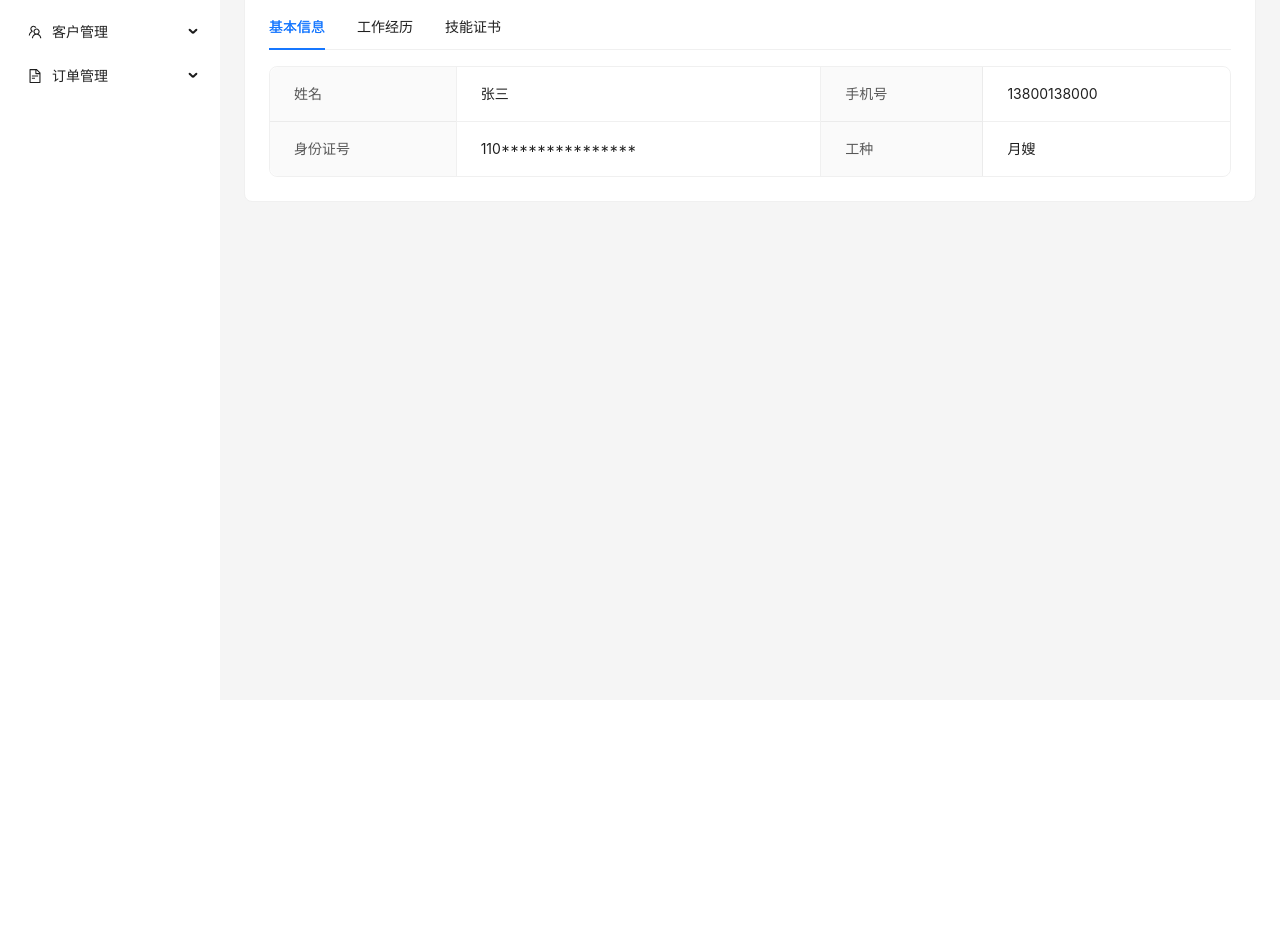
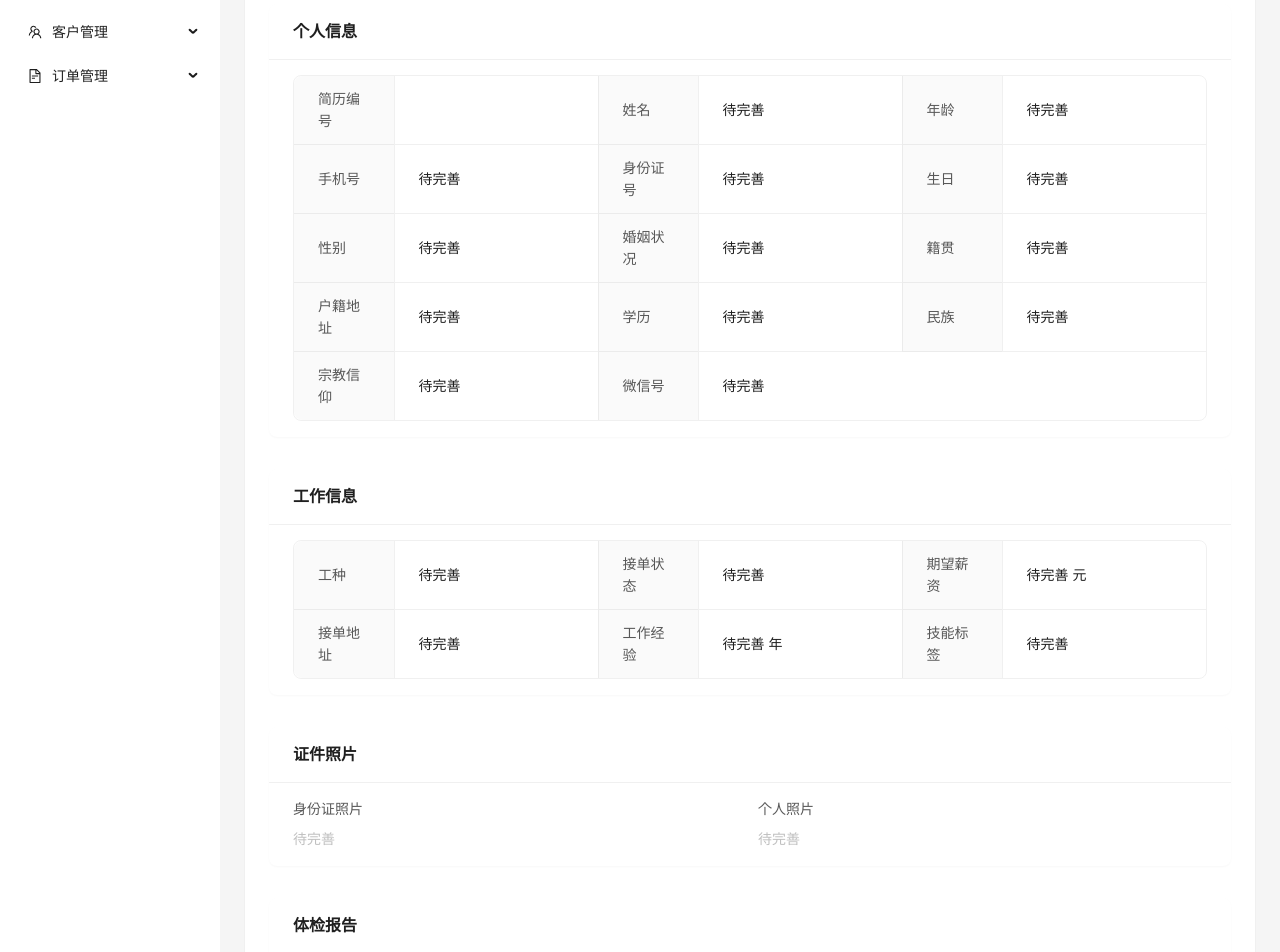
Before and after one commit to sunxuebo91/ande-, a React (Vite) app: page /worker/detail/1 in a window 1280 px wide. Shown: the part 100-1052 px from the top of the page. Before the commit the page ends 864 px from the top, so only its background shows below. Built offline with nearby package versions, Linux system fonts and the light colour scheme.

Commit message:
版本v1.0.6：优化简历详情页标题显示

```diff
--- a/src/pages/Worker/Create.jsx
+++ b/src/pages/Worker/Create.jsx
@@ -28,7 +28,13 @@ export default function ResumeCreate() {
 
   const onFinish = (values) => {
     console.log('Received values:', values);
-    message.success('简历创建成功');
+    // 生成8位随机简历编号
+    const resumeId = Math.floor(10000000 + Math.random() * 90000000).toString();
+    // 保存数据到localStorage
+    localStorage.setItem(`resume_${resumeId}`, JSON.stringify(values));
+    message.success(`简历创建成功，编号: ${resumeId}`);
+    // 跳转到简历详情页
+    window.location.href = `/worker/detail/${resumeId}`;
   };
 
   const handlePreview = async (file) => {
@@ -344,7 +350,6 @@ export default function ResumeCreate() {
                 <Form.Item
                   name="serviceAddress"
                   label="接单地址"
-                  rules={[{ required: true, message: '请输入接单地址' }]}
                 >
                   <Input placeholder="请输入详细接单地址" />
                 </Form.Item>
--- a/src/pages/Worker/Detail.jsx
+++ b/src/pages/Worker/Detail.jsx
@@ -1,35 +1,168 @@
 
-import React from 'react';
-import { Card, Descriptions, Button, Tabs } from 'antd';
+import React, { useEffect, useState } from 'react';
+import { Card, Descriptions, Button, Row, Col, Image } from 'antd';
 import { EditOutlined } from '@ant-design/icons';
-
-const { TabPane } = Tabs;
+import { useParams } from 'react-router-dom';
 
 export default function ResumeDetail() {
+  const { resumeId } = useParams();
+  const [resumeData, setResumeData] = useState({});
+
+  // 模拟从API获取数据
+  useEffect(() => {
+    // 这里应该是从API获取数据的逻辑
+    // 暂时使用localStorage模拟
+    const savedData = localStorage.getItem(`resume_${resumeId}`) || '{}';
+    setResumeData(JSON.parse(savedData));
+  }, [resumeId]);
+
+  const displayValue = (value) => {
+    return value || '待完善';
+  };
+
   return (
     <Card
       title="简历详情"
       extra={<Button type="primary" icon={<EditOutlined />}>编辑</Button>}
     >
-      <Tabs defaultActiveKey="basic">
-        <TabPane tab="基本信息" key="basic">
-          <Descriptions bordered column={2}>
-            <Descriptions.Item label="姓名">张三</Descriptions.Item>
-            <Descriptions.Item label="手机号">13800138000</Descriptions.Item>
-            <Descriptions.Item label="身份证号">110***************</Descriptions.Item>
-            <Descriptions.Item label="工种">月嫂</Descriptions.Item>
-            {/* 其他信息展示... */}
+      <Row gutter={[16, 16]}>
+        {/* 个人信息 */}
+        <Col span={24}>
+          <Card
+            title="个人信息"
+            bordered={false}
+            headStyle={{ fontSize: '16px', fontWeight: 'bold' }}
+            bodyStyle={{ padding: '16px 24px' }}
+            style={{ marginBottom: 16, boxShadow: '0 1px 2px 0 rgba(0,0,0,0.03)' }}
+          >
+            <Descriptions
+              bordered
+              column={{ xs: 1, sm: 2 }}
+              size="middle"
+              labelStyle={{ width: '100px', fontWeight: 'normal' }}
+              contentStyle={{ minWidth: '150px' }}
+            >
+            <Descriptions.Item label="简历编号">{resumeId}</Descriptions.Item>
+            <Descriptions.Item label="姓名">{displayValue(resumeData.name)}</Descriptions.Item>
+            <Descriptions.Item label="年龄">{displayValue(resumeData.age)}</Descriptions.Item>
+            <Descriptions.Item label="手机号">{displayValue(resumeData.phone)}</Descriptions.Item>
+            <Descriptions.Item label="身份证号">{displayValue(resumeData.idCard)}</Descriptions.Item>
+            <Descriptions.Item label="生日">{displayValue(resumeData.birthday)}</Descriptions.Item>
+            <Descriptions.Item label="性别">{displayValue(resumeData.gender === 'male' ? '男' : resumeData.gender === 'female' ? '女' : null)}</Descriptions.Item>
+            <Descriptions.Item label="婚姻状况">{displayValue(resumeData.marriage === 'single' ? '未婚' : resumeData.marriage === 'married' ? '已婚' : resumeData.marriage === 'divorced' ? '离异' : resumeData.marriage === 'widowed' ? '丧偶' : null)}</Descriptions.Item>
+            <Descriptions.Item label="籍贯">{displayValue(resumeData.hometown)}</Descriptions.Item>
+            <Descriptions.Item label="户籍地址">{displayValue(resumeData.registeredAddress)}</Descriptions.Item>
+            <Descriptions.Item label="学历">{displayValue(resumeData.education === 'none' ? '无学历' : resumeData.education === 'primary' ? '小学' : resumeData.education === 'junior' ? '初中' : resumeData.education === 'technical' ? '中专' : resumeData.education === 'vocational' ? '职高' : resumeData.education === 'senior' ? '高中' : resumeData.education === 'college' ? '大专' : resumeData.education === 'bachelor' ? '本科' : resumeData.education === 'master' ? '研究生及以上' : null)}</Descriptions.Item>
+            <Descriptions.Item label="民族">{displayValue(resumeData.ethnicity)}</Descriptions.Item>
+            <Descriptions.Item label="宗教信仰">{displayValue(resumeData.religion === 'buddhism' ? '佛教' : resumeData.religion === 'christianity' ? '基督教' : resumeData.religion === 'islam' ? '伊斯兰教' : resumeData.religion === 'taoism' ? '道教' : resumeData.religion === 'catholicism' ? '天主教' : null)}</Descriptions.Item>
+            <Descriptions.Item label="微信号">{displayValue(resumeData.wechat)}</Descriptions.Item>
           </Descriptions>
-        </TabPane>
+          </Card>
+        </Col>
 
-        <TabPane tab="工作经历" key="experience">
-          {/* 工作经历展示 */}
-        </TabPane>
+        {/* 工作信息 */}
+        <Col span={24}>
+          <Card
+            title="工作信息"
+            bordered={false}
+            headStyle={{ fontSize: '16px', fontWeight: 'bold' }}
+            bodyStyle={{ padding: '16px 24px' }}
+            style={{ marginBottom: 16, boxShadow: '0 1px 2px 0 rgba(0,0,0,0.03)' }}
+          >
+            <Descriptions
+              bordered
+              column={{ xs: 1, sm: 2 }}
+              size="middle"
+              labelStyle={{ width: '100px', fontWeight: 'normal' }}
+              contentStyle={{ minWidth: '150px' }}
+            >
+            <Descriptions.Item label="工种">{displayValue(resumeData.type === 'nanny' ? '月嫂' : resumeData.type === 'live_in_babysitter' ? '住家育儿嫂' : resumeData.type === 'cleaning' ? '保洁' : resumeData.type === 'live_in_housekeeper' ? '住家保姆' : resumeData.type === 'pet_care' ? '养宠' : resumeData.type === 'hourly_worker' ? '小时工' : resumeData.type === 'daytime_babysitter' ? '白班育儿' : resumeData.type === 'daytime_housekeeper' ? '白班保姆' : null)}</Descriptions.Item>
+            <Descriptions.Item label="接单状态">{displayValue(resumeData.orderStatus === 'accepting' ? '想接单' : resumeData.orderStatus === 'not_accepting' ? '不接单' : resumeData.orderStatus === 'on_duty' ? '已上户' : null)}</Descriptions.Item>
+            <Descriptions.Item label="期望薪资">{displayValue(resumeData.expectedSalary)} 元</Descriptions.Item>
+            <Descriptions.Item label="接单地址">{displayValue(resumeData.serviceAddress)}</Descriptions.Item>
+            <Descriptions.Item label="工作经验">{displayValue(resumeData.workExperienceYears)} 年</Descriptions.Item>
+            <Descriptions.Item label="技能标签">
+              {resumeData.skills?.length > 0 ?
+                resumeData.skills.join(', ') : '待完善'}
+            </Descriptions.Item>
+          </Descriptions>
+          </Card>
+        </Col>
 
-        <TabPane tab="技能证书" key="certificates">
-          {/* 证书展示 */}
-        </TabPane>
-      </Tabs>
+        {/* 证件照片 */}
+        <Col span={24}>
+          <Card
+            title="证件照片"
+            bordered={false}
+            headStyle={{ fontSize: '16px', fontWeight: 'bold' }}
+            bodyStyle={{ padding: '16px 24px' }}
+            style={{ marginBottom: 16, boxShadow: '0 1px 2px 0 rgba(0,0,0,0.03)' }}
+          >
+            <Row gutter={16}>
+              <Col xs={24} sm={12}>
+                <div style={{ marginBottom: 8, color: 'rgba(0,0,0,0.65)' }}>身份证照片</div>
+                {resumeData.idCard?.front ? (
+                  <Image
+                    width="100%"
+                    style={{ maxWidth: 300, borderRadius: 4 }}
+                    src={resumeData.idCard.front}
+                  />
+                ) : (
+                  <div style={{ color: 'rgba(0,0,0,0.25)' }}>待完善</div>
+                )}
+              </Col>
+              <Col xs={24} sm={12}>
+                <div style={{ marginBottom: 8, color: 'rgba(0,0,0,0.65)' }}>个人照片</div>
+                {resumeData.photos?.length > 0 ? (
+                  <Image
+                    width="100%"
+                    style={{ maxWidth: 300, borderRadius: 4 }}
+                    src={resumeData.photos[0]}
+                  />
+                ) : (
+                  <div style={{ color: 'rgba(0,0,0,0.25)' }}>待完善</div>
+                )}
+              </Col>
+            </Row>
+          </Card>
+        </Col>
+
+        {/* 体检报告 */}
+        <Col span={24}>
+          <Card
+            title="体检报告"
+            bordered={false}
+            headStyle={{ fontSize: '16px', fontWeight: 'bold' }}
+            bodyStyle={{ padding: '16px 24px' }}
+            style={{ marginBottom: 16, boxShadow: '0 1px 2px 0 rgba(0,0,0,0.03)' }}
+          >
+            <Row gutter={16}>
+              <Col span={12}>
+                <div style={{ marginBottom: 8, color: 'rgba(0,0,0,0.65)' }}>体检时间</div>
+                <div>{displayValue(resumeData.medicalCheckDate)}</div>
+              </Col>
+              <Col span={24}>
+                <div style={{ marginBottom: 8, color: 'rgba(0,0,0,0.65)' }}>体检报告</div>
+                {resumeData.medicalReports?.length > 0 ? (
+                  <Row gutter={16}>
+                    {resumeData.medicalReports.map((report, index) => (
+                      <Col key={index} xs={24} sm={12} md={8}>
+                        <Image
+                          width="100%"
+                          style={{ maxWidth: 300, borderRadius: 4 }}
+                          src={report.url || report.preview}
+                        />
+                      </Col>
+                    ))}
+                  </Row>
+                ) : (
+                  <div style={{ color: 'rgba(0,0,0,0.25)' }}>待完善</div>
+                )}
+              </Col>
+            </Row>
+          </Card>
+        </Col>
+      </Row>
     </Card>
   );
 }
```
